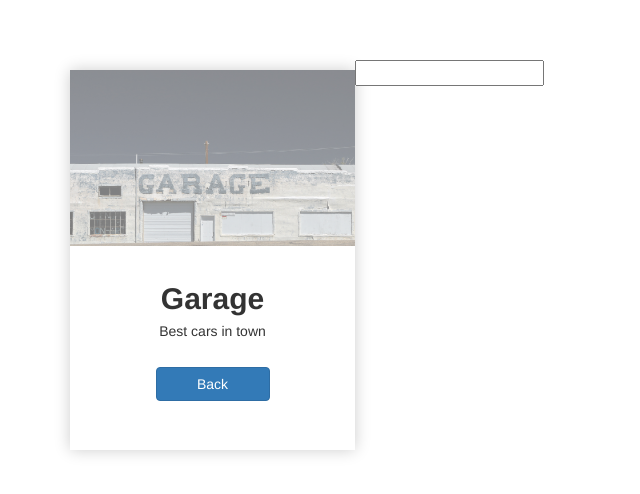
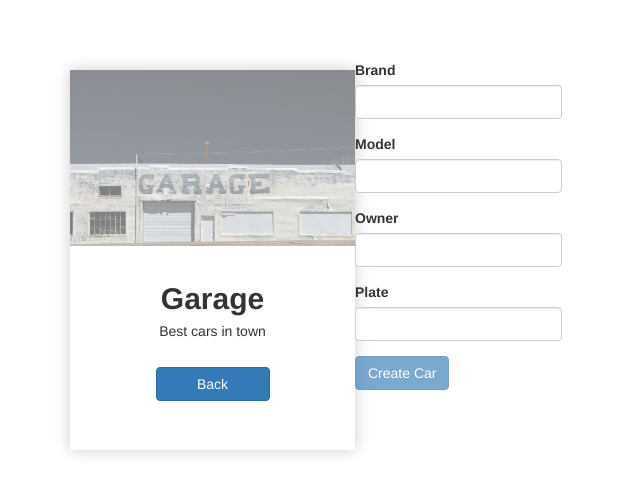
Before and after one commit to juagarca/garage-redux, a React app: page /cars/new in a window 1280 px wide. Shown: the top 494 px of the page, without its empty margins (0-640 px from the left). Built offline with nearby package versions, Linux system fonts and the light colour scheme.

Commit message:
created createCar action and form to add car

```diff
--- a/src/actions/index.js
+++ b/src/actions/index.js
@@ -11,3 +11,20 @@ export function fetchCars(garage) {
     payload: promise
   };
 }
+
+export function createCar(garage, carData, callback) {
+  const url = `${BASE_URL}/${garage}/cars`;
+  const promise = fetch(url, {
+    method: "POST",
+    headers: {
+      Accept: 'application/json',
+      'Content-Type': 'application/json'
+    },
+    body: JSON.stringify(carData)
+  }).then(response => response.json())
+    .then(callback);
+  return {
+    type: CREATE_CAR, // Not used by reducer (we navigate)
+    payload: promise
+  };
+}
--- a/src/containers/cars_new.jsx
+++ b/src/containers/cars_new.jsx
@@ -8,13 +8,61 @@ import { createCar } from '../actions';
 
 
 class CarsNew extends Component {
+  onSubmit = (values) => {
+    this.props.createCar(values, (car) => {
+      this.props.history.push('/'); // Navigate after submit
+      return car;
+    });
+  }
+
+  renderField(field) {
+    return (
+      <div className="form-group">
+        <label>{field.label}</label>
+        <input
+          className="form-control"
+          type={field.type}
+          {...field.input}
+        />
+      </div>
+    );
+  }
+
   render() {
     return [
       <Sidebar key="sidebar" name={this.props.garageName}>
         <Link to="/" className="btn btn-primary">Back</Link>
       </Sidebar>,
-      <form>
-        <input />
+      <form onSubmit={this.props.handleSubmit(this.onSubmit)}>
+        <Field
+          label="Brand"
+          name="brand"
+          type="text"
+          component={this.renderField}
+        />
+        <Field
+          label="Model"
+          name="model"
+          type="text"
+          component={this.renderField}
+        />
+        <Field
+          label="Owner"
+          name="owner"
+          type="text"
+          component={this.renderField}
+        />
+        <Field
+          label="Plate"
+          name="plate"
+          type="text"
+          component={this.renderField}
+        />
+        <button
+          className="btn btn-primary"
+          type="submit"
+          disabled={this.props.pristine || this.props.submitting}
+        >Create Car</button>
       </form>
     ];
   }
```
